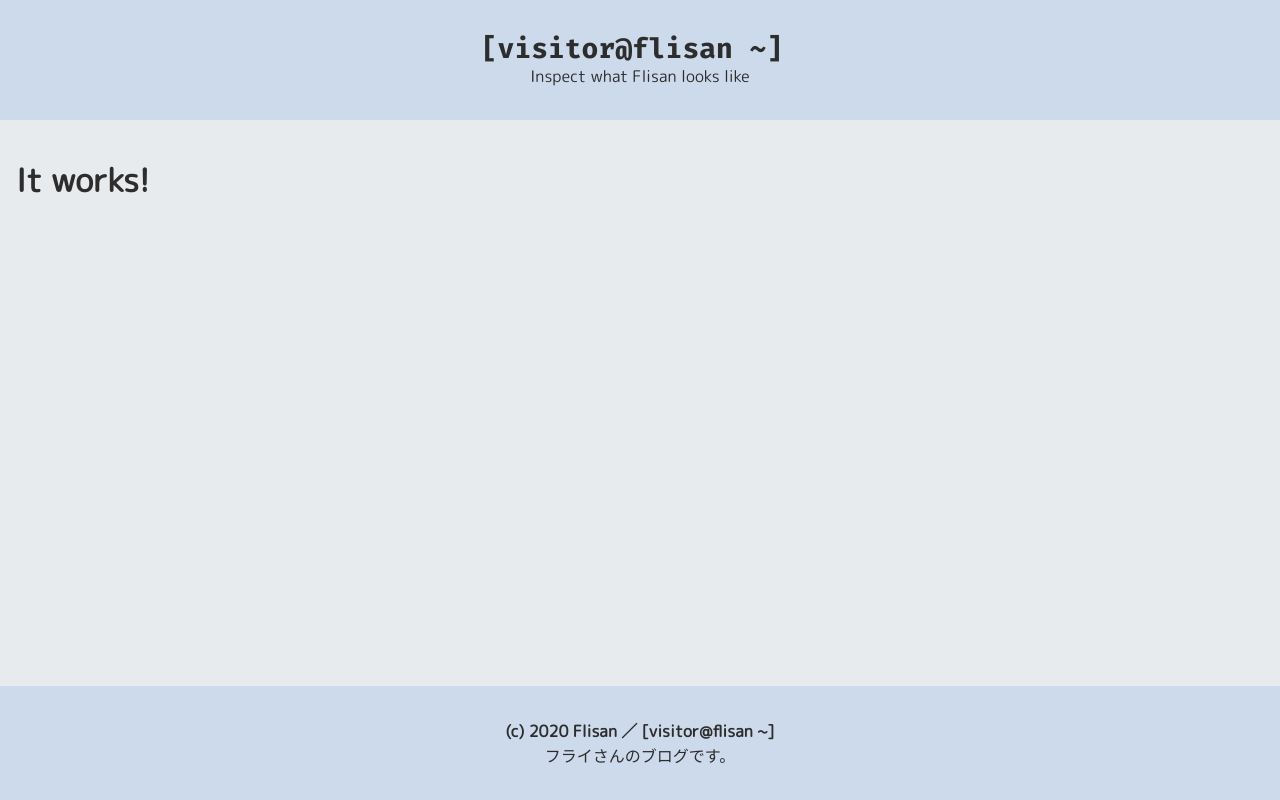
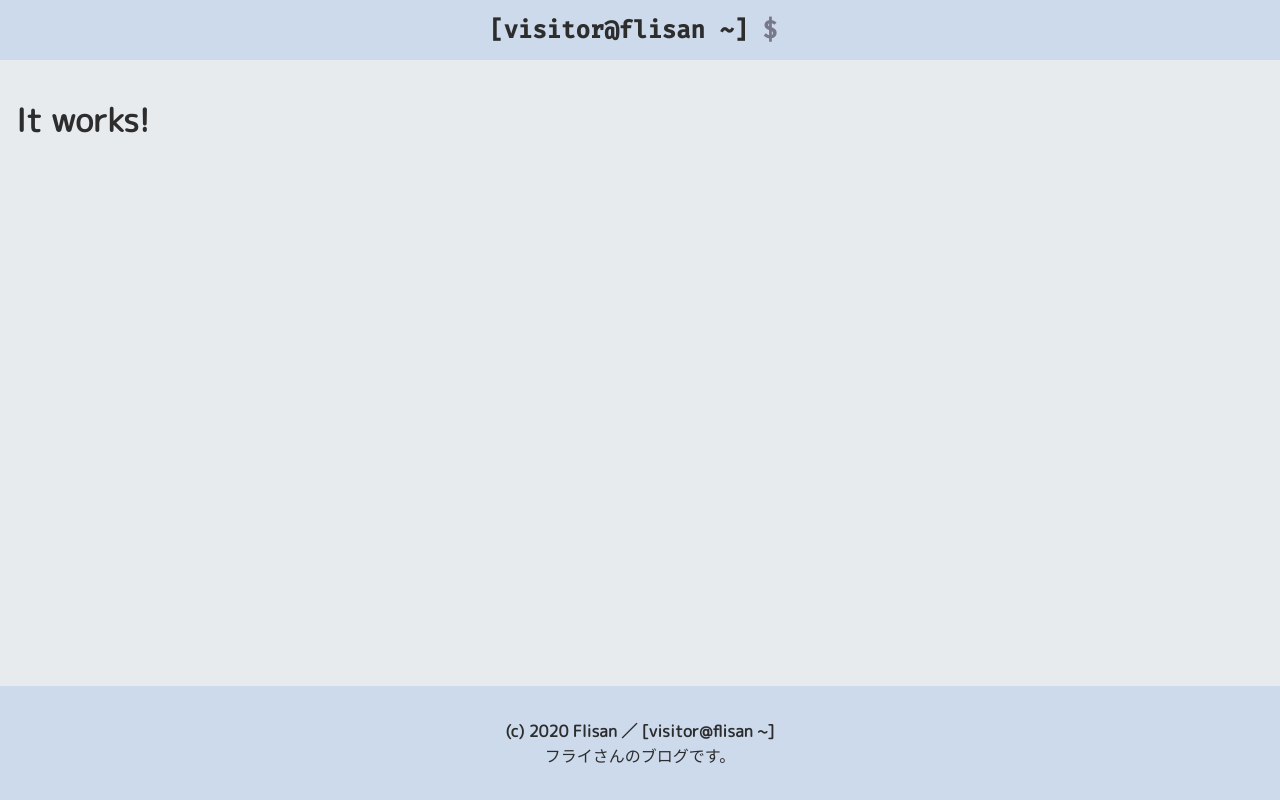
Before and after one commit to loxygenK/loxygen.dev, a React app: page / in a window 1280 px wide. Built offline with nearby package versions, Linux system fonts and the light colour scheme.

Commit message:
🎨 Adjusted style of header for the portfolio

```diff
--- a/src/pages/common/Header.tsx
+++ b/src/pages/common/Header.tsx
@@ -5,23 +5,22 @@ import styled from "styled-components";
 import TerminalStyle from "./TerminalStyle";
 
 const HeaderRoot = styled.div`
-  padding: 2em;
+  padding: 1em;
   text-align: center;
   background-color: ${Colors.AccentBackground};
 `;
 
 const HeaderTitle = styled.div`
-  font-size: 1.75em;
-  font-weight: 900;
+  font-size: 1.5em;
+  font-weight: 700;
 `;
 
 export const Header = () => (
   <header>
     <HeaderRoot>
       <HeaderTitle>
-        <TerminalStyle text="[visitor@flisan ~]" blinking />
+        <TerminalStyle text="[visitor@flisan ~] $" blinking />
       </HeaderTitle>
-      Inspect what Flisan looks like
     </HeaderRoot>
   </header>
 );
--- a/src/pages/common/TerminalStyle.tsx
+++ b/src/pages/common/TerminalStyle.tsx
@@ -1,8 +1,13 @@
 import * as React from "react";
+import * as Colors from "@app/style/Colors";
 import styled from "styled-components";
 
 const TerminalStyleRoot = styled.div`
   font-family: "Fira Mono", monospace;
+`;
+
+const UserKindCharacter = styled.span`
+  color: ${Colors.SubTextColor}
 `;
 
 const Cursor = styled.span`
@@ -20,10 +25,18 @@ const Cursor = styled.span`
   }
 `;
 
-const TerminalStyle = (props: { text: string; blinking?: boolean }) => (
-  <TerminalStyleRoot>
-    {props.text}
-    {props.blinking ? <Cursor /> : <></>}
-  </TerminalStyleRoot>
-);
+const TerminalStyle = (props: { text: string; blinking?: boolean }) => {
+  const separated = props.text.split("$", 2);
+  const textComponent = (
+    separated.length > 1
+      ? (<>{separated[0]}<UserKindCharacter>$</UserKindCharacter>{separated[1]}</>)
+      : (<>{separated[0]}</>)
+  )
+  return (
+    <TerminalStyleRoot>
+      {textComponent}
+      {props.blinking ? <Cursor /> : <></>}
+    </TerminalStyleRoot>
+  )
+};
 export default TerminalStyle;
--- a/src/style/Colors.ts
+++ b/src/style/Colors.ts
@@ -1,6 +1,7 @@
 export const MainBackground = "#e8ebed";
 export const AccentBackground = "#ccdaeb";
 export const MainTextColor = "#2d2d2e";
+export const SubTextColor = "#78788a";
 export const PrimaryAccentColor = "#376dab";
 
 // TODO: Is this really ok?
--- a/src/template.html
+++ b/src/template.html
@@ -4,7 +4,7 @@
     <meta charset="utf-8">
     <meta name="viewport" content="width=device-width, initial-scale=1, shrink-to-fit=no">
     <link href="https://fonts.googleapis.com/css?family=M+PLUS+Rounded+1c" rel="stylesheet">
-    <link href="https://fonts.googleapis.com/css2?family=Fira+Mono:wght@400;700&display=swap" rel="stylesheet">
+    <link href="https://fonts.googleapis.com/css2?family=Fira+Mono:wght@400;500&display=swap" rel="stylesheet">
     <link rel="preconnect" href="https://fonts.gstatic.com">
     <title>visitor@flisan:~</title>
     <style>body { margin: 0; }</style>
```
